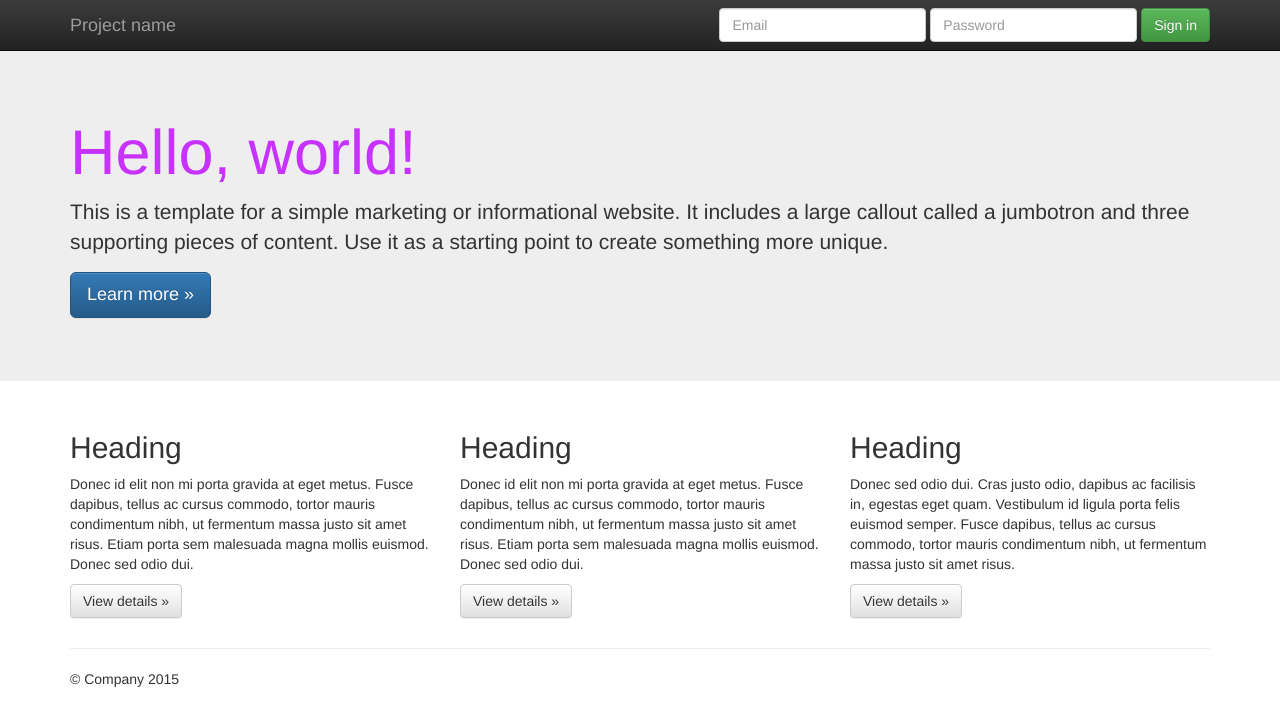
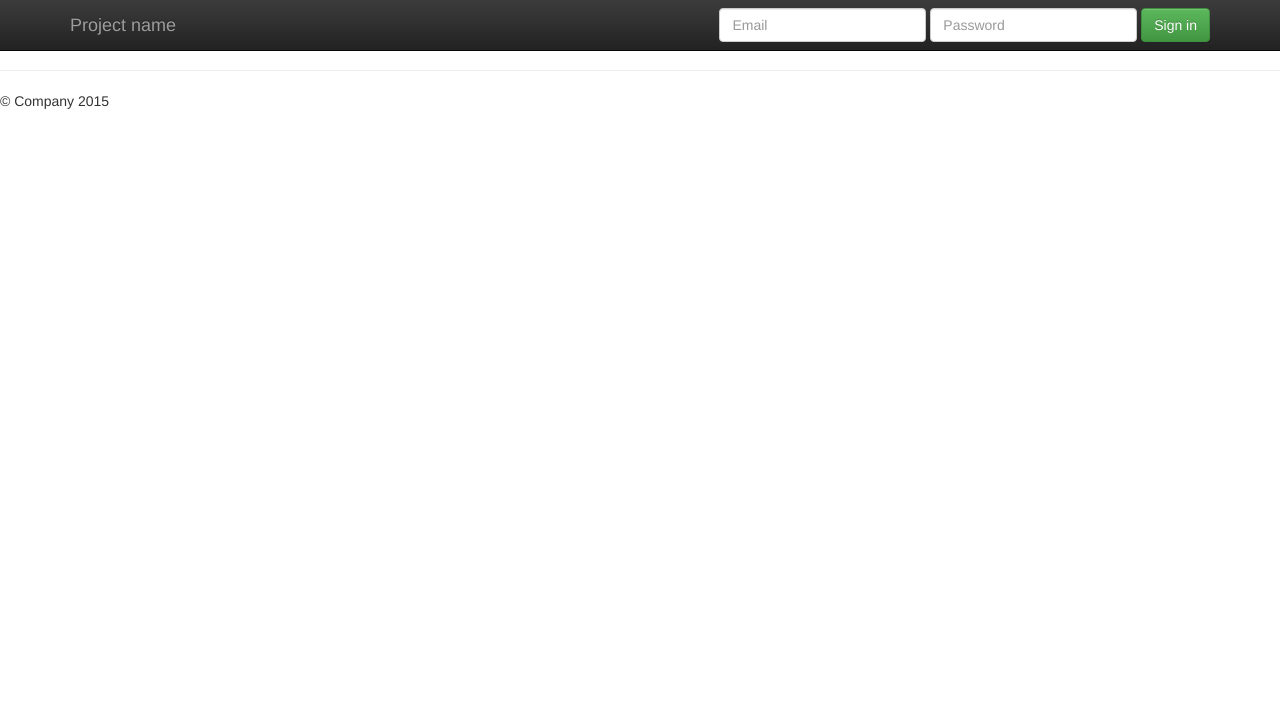
Before and after one commit to feigaoxyz/taskbuster_django_tutorial, a Django app: template taskbuster/templates/base.html in a window 1280 px wide. Shown: the top 726 px of the page. Run offline with Django 3.2, Linux system fonts and the light colour scheme; the template is opened without the code that fills it, so the values that code supplies are empty; some libraries are stand-ins or nearby versions.

Commit message:
template inheritance

```diff
--- a/taskbuster/templates/base.html
+++ b/taskbuster/templates/base.html
@@ -12,6 +12,7 @@
 	<meta charset="utf-8">
 	<meta http-equiv="X-UA-Compatible" content="IE=edge,chrome=1">
 	<title>{% block head_title %}{% endblock %}</title>
+	<link rel="shortcut icon" href="{% static 'favicon.ico' %}" type="image/x-icon">
 	<meta name="description" content="">
 	<meta name="viewport" content="width=device-width, initial-scale=1">
 	<link rel="apple-touch-icon" href="apple-touch-icon.png">
@@ -27,13 +28,16 @@
 	<link rel="stylesheet" href="{% static 'css/main.css' %}">
 
 	<script src="{% static 'js/vendor/modernizr-2.8.3-respond-1.4.2.min.js' %}"></script>
+	{% block head_css %}{% endblock %}
+	{% block head_javascript %}{% endblock %}
 </head>
 <body>
 <!--[if lt IE 8]>
 <p class="browserupgrade">You are using an <strong>outdated</strong> browser. Please <a href="http://browsehappy.com/">upgrade
 	your browser</a> to improve your experience.</p>
 <![endif]-->
-<nav class="navbar navbar-inverse navbar-fixed-top" role="navigation">
+{% block navbar %}
+<div class="navbar navbar-inverse navbar-fixed-top" role="navigation">
 	<div class="container">
 		<div class="navbar-header">
 			<button type="button" class="navbar-toggle collapsed" data-toggle="collapse" data-target="#navbar"
@@ -58,52 +62,11 @@
 		</div>
 		<!--/.navbar-collapse -->
 	</div>
-</nav>
+</div>
+{% endblock %}
 
-<!-- Main jumbotron for a primary marketing message or call to action -->
-<div class="jumbotron">
-	<div class="container">
-		<h1>Hello, world!</h1>
+{% block content %}{% endblock %}
 
-		<p>This is a template for a simple marketing or informational website. It includes a large callout called a
-			jumbotron and three supporting pieces of content. Use it as a starting point to create something more
-			unique.</p>
-
-		<p><a class="btn btn-primary btn-lg" href="#" role="button">Learn more &raquo;</a></p>
-	</div>
-</div>
-
-<div class="container">
-	<!-- Example row of columns -->
-	<div class="row">
-		<div class="col-md-4">
-			<h2>Heading</h2>
-
-			<p>Donec id elit non mi porta gravida at eget metus. Fusce dapibus, tellus ac cursus commodo, tortor mauris
-				condimentum nibh, ut fermentum massa justo sit amet risus. Etiam porta sem malesuada magna mollis
-				euismod. Donec sed odio dui. </p>
-
-			<p><a class="btn btn-default" href="#" role="button">View details &raquo;</a></p>
-		</div>
-		<div class="col-md-4">
-			<h2>Heading</h2>
-
-			<p>Donec id elit non mi porta gravida at eget metus. Fusce dapibus, tellus ac cursus commodo, tortor mauris
-				condimentum nibh, ut fermentum massa justo sit amet risus. Etiam porta sem malesuada magna mollis
-				euismod. Donec sed odio dui. </p>
-
-			<p><a class="btn btn-default" href="#" role="button">View details &raquo;</a></p>
-		</div>
-		<div class="col-md-4">
-			<h2>Heading</h2>
-
-			<p>Donec sed odio dui. Cras justo odio, dapibus ac facilisis in, egestas eget quam. Vestibulum id ligula
-				porta felis euismod semper. Fusce dapibus, tellus ac cursus commodo, tortor mauris condimentum nibh, ut
-				fermentum massa justo sit amet risus.</p>
-
-			<p><a class="btn btn-default" href="#" role="button">View details &raquo;</a></p>
-		</div>
-	</div>
 
 <hr>
 
@@ -112,12 +75,15 @@
 </footer>
 </div>
 <!-- /container -->
+
 <script src="//ajax.googleapis.com/ajax/libs/jquery/1.11.2/jquery.min.js"></script>
 <script>window.jQuery || document.write('<script src="static/js/vendor/jquery-1.11.2.min.js"><\/script>')</script>
 
 <script src="{% static 'js/vendor/bootstrap.min.js' %}"></script>
 
 <script src="{% static 'js/main.js' %}"></script>
+
+{% block footer_javascript %}{% endblock %}
 
 <!-- Google Analytics: change UA-XXXXX-X to be your site's ID. -->
 <script>
@@ -129,6 +95,7 @@
 	ga('create','UA-XXXXX-X','auto');ga('send','pageview');
 
 
+
 </script>
 </body>
 </html>
```
Also changed, not shown: taskbuster/templates/taskbuster/index.html (+49 -0 lines). Lines whose indentation alone changed are shown as unchanged.
